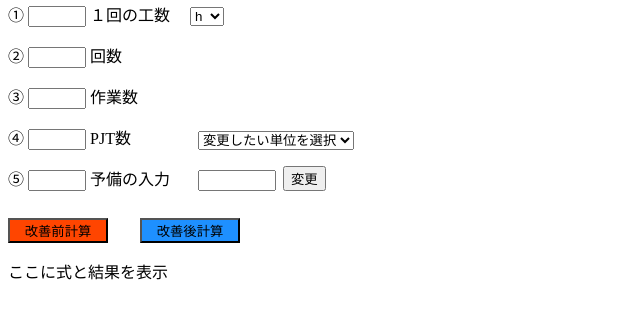
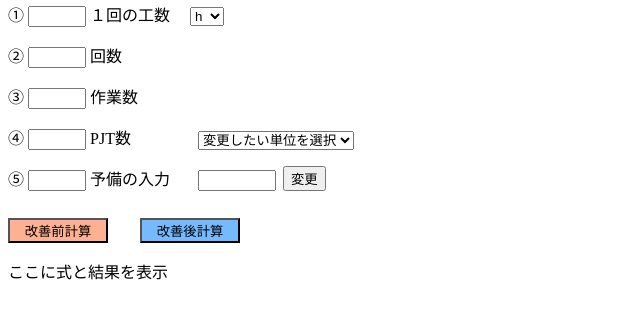
Before and after one commit to Keita-ati371/Keita-ati371.fnd37, a plain HTML site: page index.html in a window 1280 px wide. Shown: the part 87-406 px from the top of the page, without its empty margins (0-640 px from the left). Drawn offline with Linux system fonts and the light colour scheme.

Commit message:
Update style.css

```diff
--- a/style.css
+++ b/style.css
@@ -53,10 +53,10 @@
 
 #btnBefore {
     width: 100px;
-    background-color: orangered;
+    background-color: rgb(254, 176, 146);
 }
 
 #btnAfter {
     width: 100px;
-    background-color: dodgerblue;
+    background-color: rgb(117, 186, 255);
 }
```
